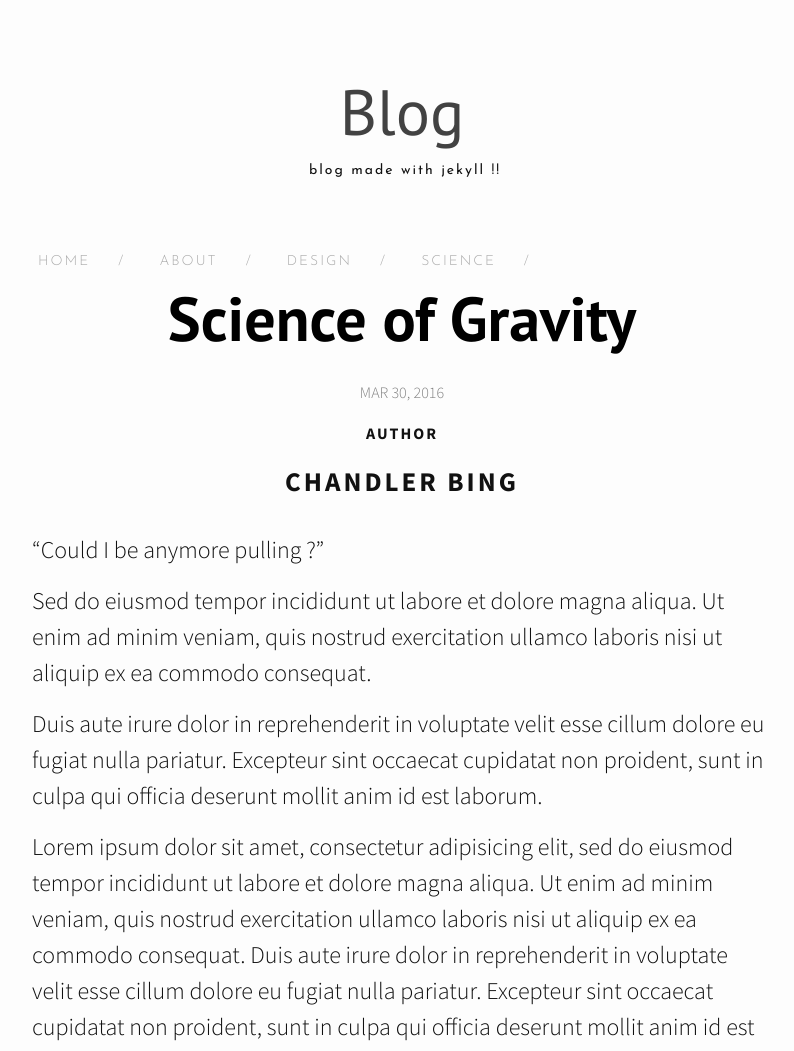
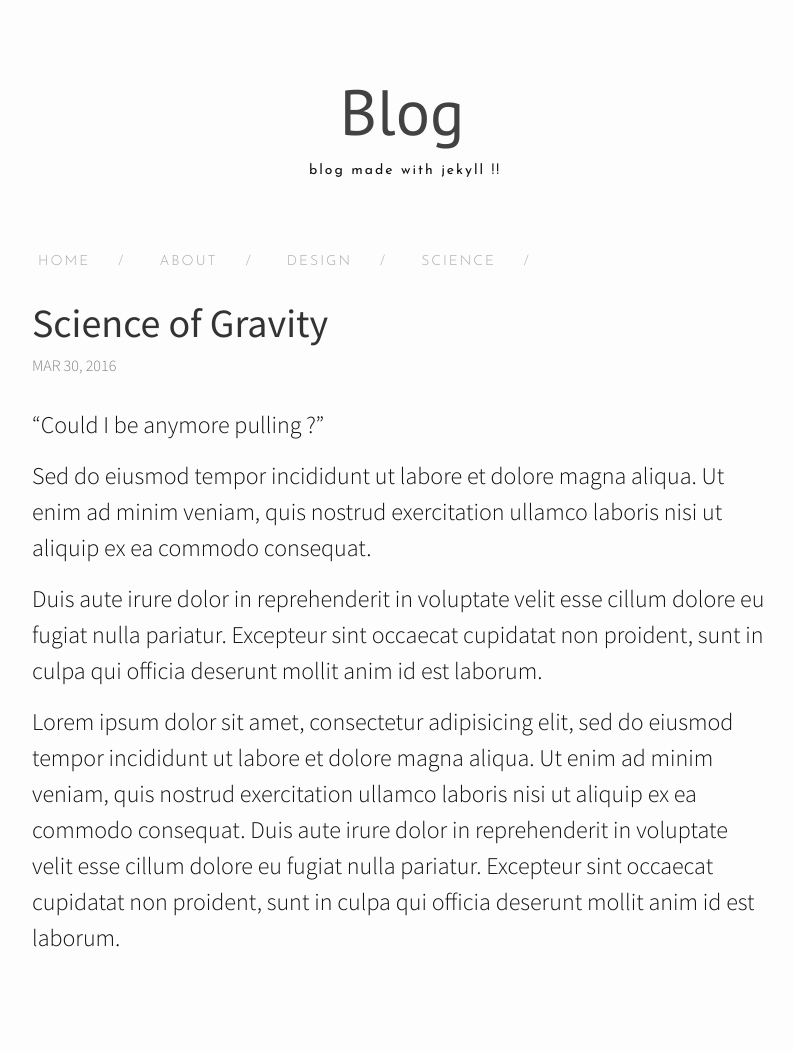
Before and after one commit to prdx23/old_blog, a Jekyll site: the page built from _posts/2016-03-30-science.markdown, in a window 1280 px wide, cut to the strip 0-1051 px from the top of the page. Shown: the whole strip, without its empty margins (238-1032 px from the left). Built offline with Jekyll 4.4.1, drawn with Linux system fonts in a browser that asks for light colours; nearby versions of some CDN libraries.

Commit message:
heading and date style

```diff
--- a/_layouts/post.html
+++ b/_layouts/post.html
@@ -5,11 +5,13 @@ layout: default
 
     <header class="post-header">
         <h1 class="post-title" itemprop="name headline"><a class="post-title-link"  href="{{page.url | prepend: site.baseurl | prepend: site.url }}">{{ page.title }}</a></h1>
-        <center>
+        <!-- <center> -->
             <p class="post-meta">
-                <time datetime="{{ page.date | date_to_xmlschema }}" itemprop="datePublished">{{ page.date | date: "%b %-d, %Y" }}</time>
+                <time datetime="{{ page.date | date_to_xmlschema }}" itemprop="datePublished">{{ page.date | date: "%b %-d, %Y" }}  </time>
+                <!-- <i class="fa fa-circle-o" style="padding-left:2px;padding-right:2px;" aria-hidden="true"></i> -->
+                <!-- {% if page.author %} Written by : {{page.author}}{% endif %} -->
             </p>
-            {% if page.author %}
+            <!-- {% if page.author %}
             <div class="">
                 <center>
                     <p><strong><span class="authorKeyword">Author</span><span class="small-site-title"> <h2 style="letter-spacing: 3px !important;
@@ -17,8 +19,8 @@ layout: default
                 </center>
 
             </div>
-            {% endif %}
-        </center>
+            {% endif %} -->
+        <!-- </center> -->
     </header>
 
     <div class="post-content" itemprop="articleBody">
--- a/css/style.scss
+++ b/css/style.scss
@@ -176,7 +176,7 @@ a {
       }
     }
     &.post-title-link{
-      color: black !important;
+      color: rgb(51, 51, 51) !important;
       &:hover {
 
           border-bottom: 1px dotted black !important ;
@@ -402,6 +402,7 @@ pre {
   font-family: 'Josefin Sans';
   font-weight: 300;
   padding-top: 5em;
+  padding-bottom: 1.5em;
 }
 .page-title {
   text-transform: uppercase;
@@ -569,11 +570,13 @@ pre {
   margin-bottom: $spacing-unit;
 }
 .post-title {
-  font-size: 62px;
-
-  text-align: center;
-  font-family: "PT Sans";
-  font-weight: 900;
+  font-size: 40px;
+  margin-bottom: 0px !important;
+  text-align: left;
+  color: rgb(51, 51, 51);
+  font-family: "Source Sans Pro", 'Helvetica Neue', Helvetica, Arial, sans-serif;
+  // font-family: "PT Sans";
+  // font-weight: 900;
   @include media-query($on-laptop) {
     font-size: 36px;
   }
```
